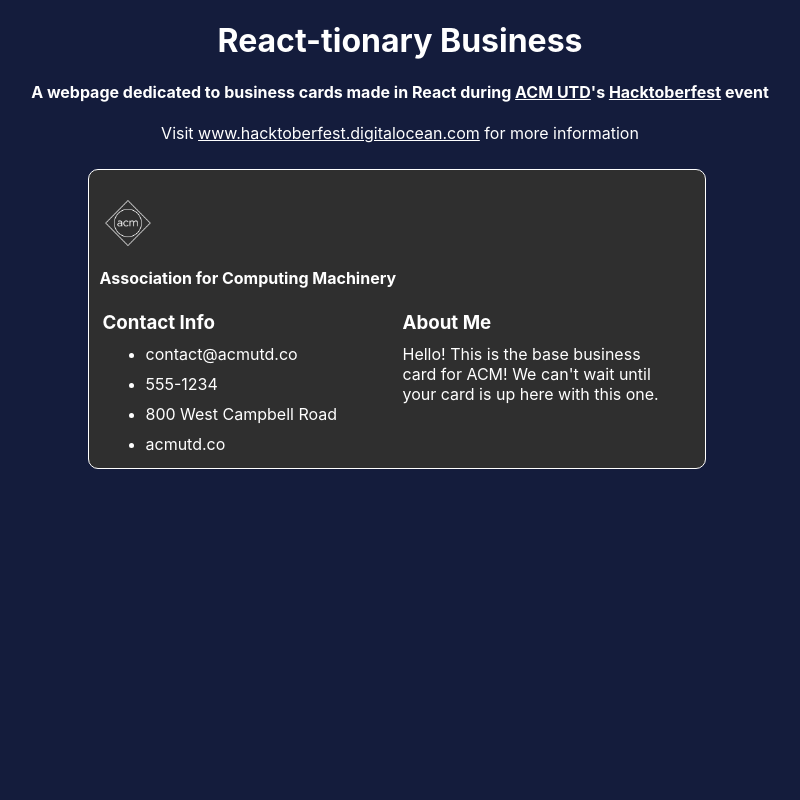
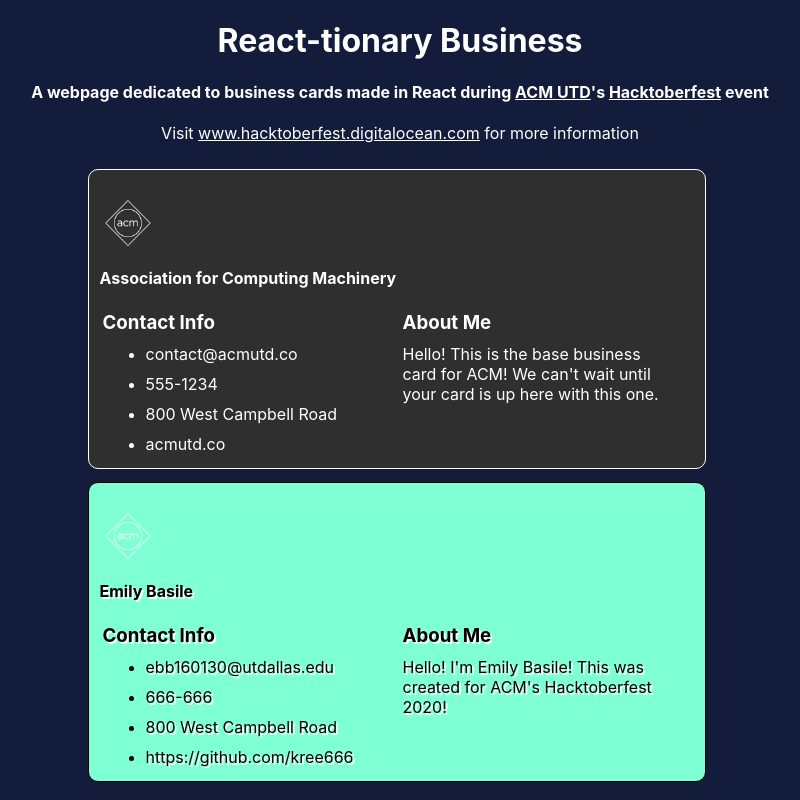
Before and after one commit to acmutd/htf-projects, a React (Create React App) app: page / in a window 1280 px wide. Shown: the whole page, without its empty margins (240-1040 px from the left). Built offline with nearby package versions, Linux system fonts and the light colour scheme.

Commit message:
Update App.js

```diff
--- a/src/App.js
+++ b/src/App.js
@@ -18,7 +18,7 @@
       <div id="business-cards">
         {/*Notice how you can give named attributes to your component!*/}
         <ACMCard name="Association for Computing Machinery" email="contact@acmutd.co" phone="555-1234" address="800 West Campbell Road" website="acmutd.co"/>
-
+        <EmilyB name="Emily Basile" email="ebb160130@utdallas.edu" phone="666-666" address="800 West Campbell Road" website="https://github.com/kree666"/>
         {/*Add your component above this comment to put it into the app!*/}
       </div>
     </div>
```
